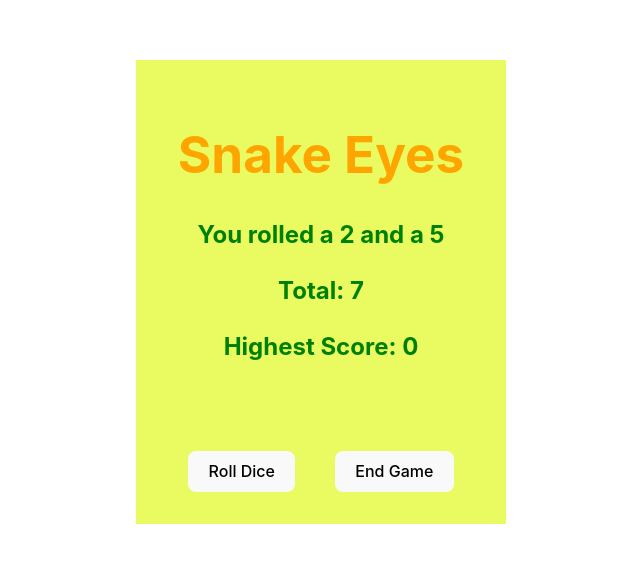
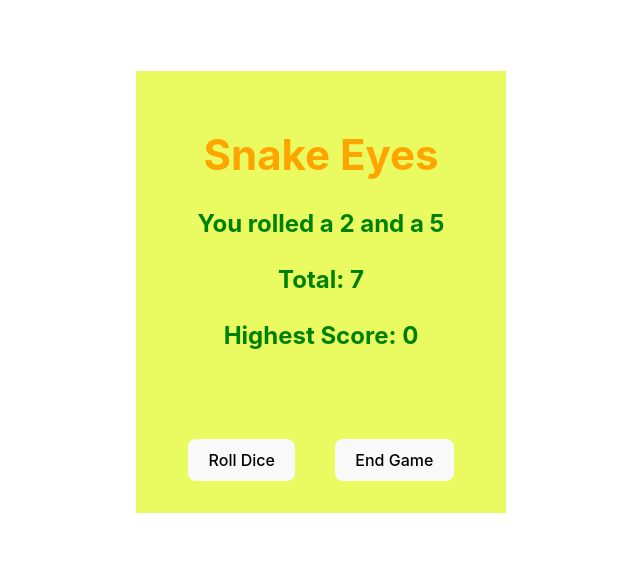
Before and after one commit to aejmcclelland/Simple-dice-game, a React (Vite) app: page / in a window 1280 px wide. Shown: the part 108-670 px from the top of the page, without its empty margins (319-959 px from the left). Built offline with nearby package versions, Linux system fonts and the light colour scheme.

Commit message:
modified heading.jsx

```diff
--- a/src/App.jsx
+++ b/src/App.jsx
@@ -7,7 +7,7 @@ function App() {
   return (
 
     <div >
-      <Heading color="orange" text="Snake Eyes" />
+      <Heading color="orange" text="Snake Eyes" fontSize={42} />
       <Die numSides={6} />
     </div>
   );
--- a/src/Heading.jsx
+++ b/src/Heading.jsx
@@ -1,3 +1,3 @@
-export default function Heading({ color = 'orange', text }) {
-    return <h1 style={{ color: color }}>{text}</h1>;
+export default function Heading({ color = 'orange', text, fontSize }) {
+    return <h1 style={{ color: color, fontSize: fontSize }}>{text}</h1>;
 }
```
